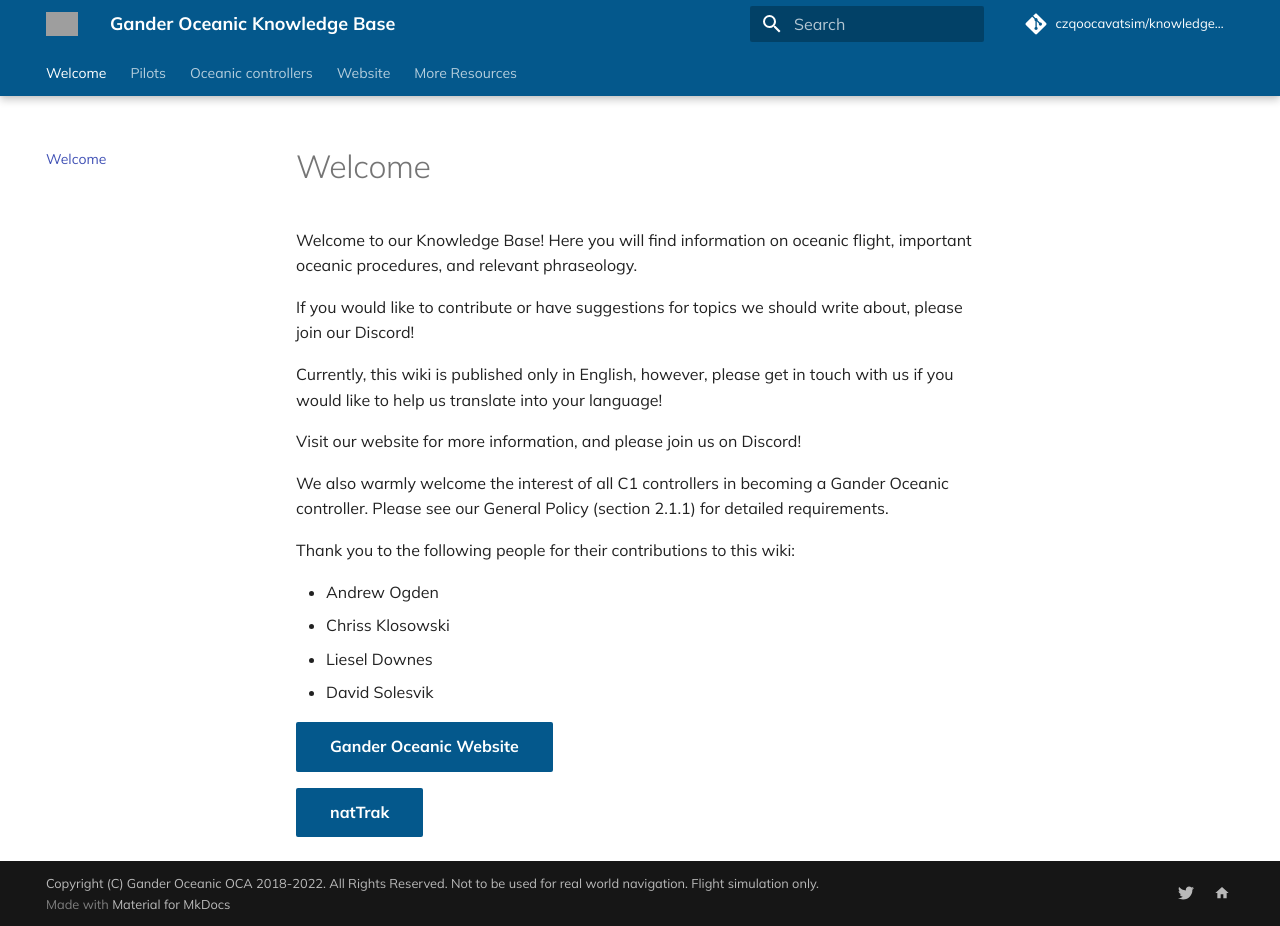
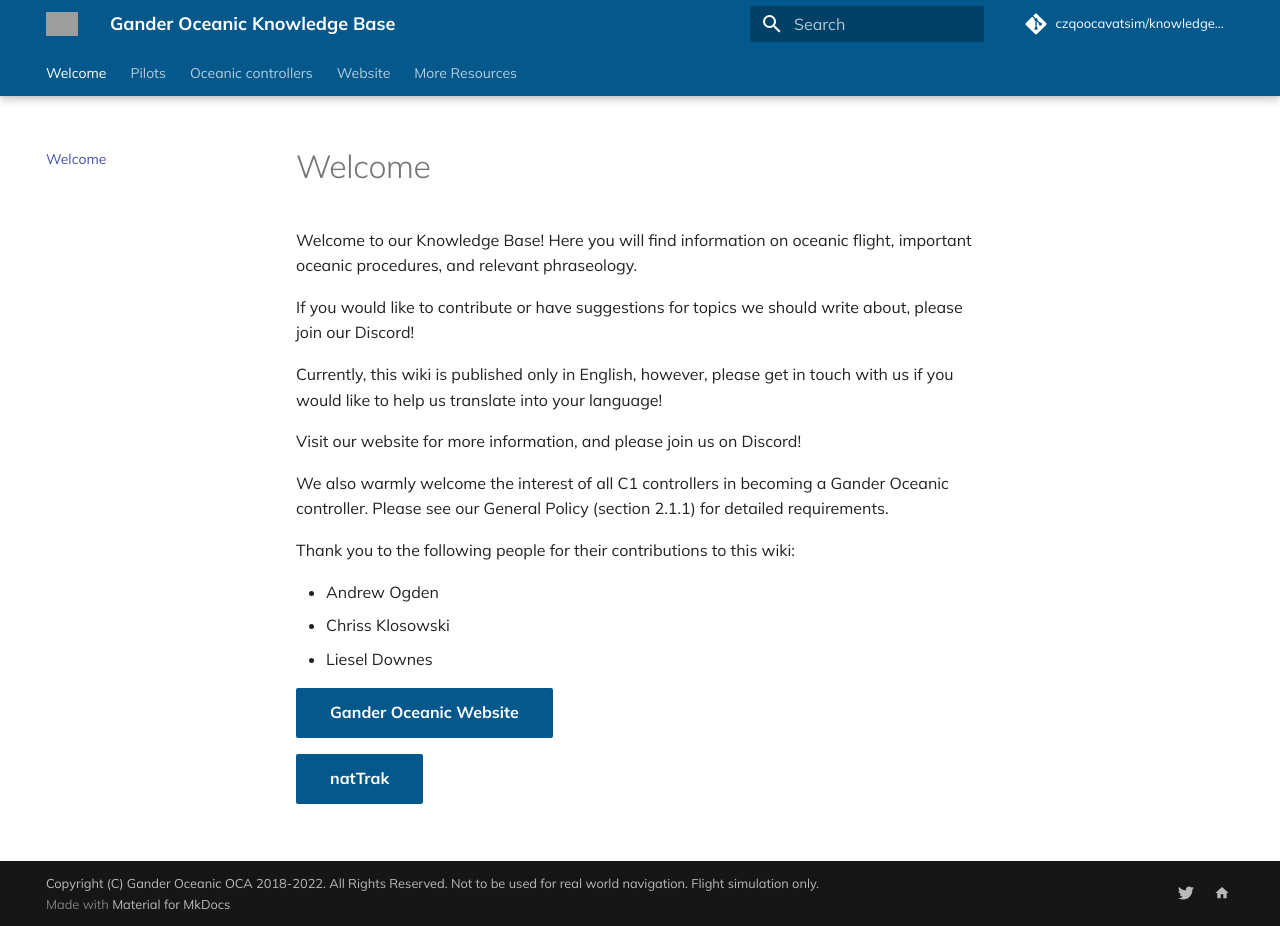
Before and after one commit to czqoocavatsim/knowledgebase, an MkDocs documentation site: the page built from docs/index.md, in a window 1280 px wide and 926 px high. Built offline with MkDocs 1.6.1 and Material for MkDocs 9.7.7, drawn with Linux system fonts in a browser that asks for light colours; comment, search, counter and statistics services are not loaded; the version menu is left out; grey boxes are pictures that could not be loaded.

Commit message:
Update index.md

```diff
--- a/docs/index.md
+++ b/docs/index.md
@@ -13,7 +13,6 @@ Thank you to the following people for their contributions to this wiki:
 - Andrew Ogden
 - Chriss Klosowski
 - Liesel Downes
-- David Solesvik
 
 [Gander Oceanic Website](https://ganderoceanic.ca){ .md-button .md-button--primary }
 
```
